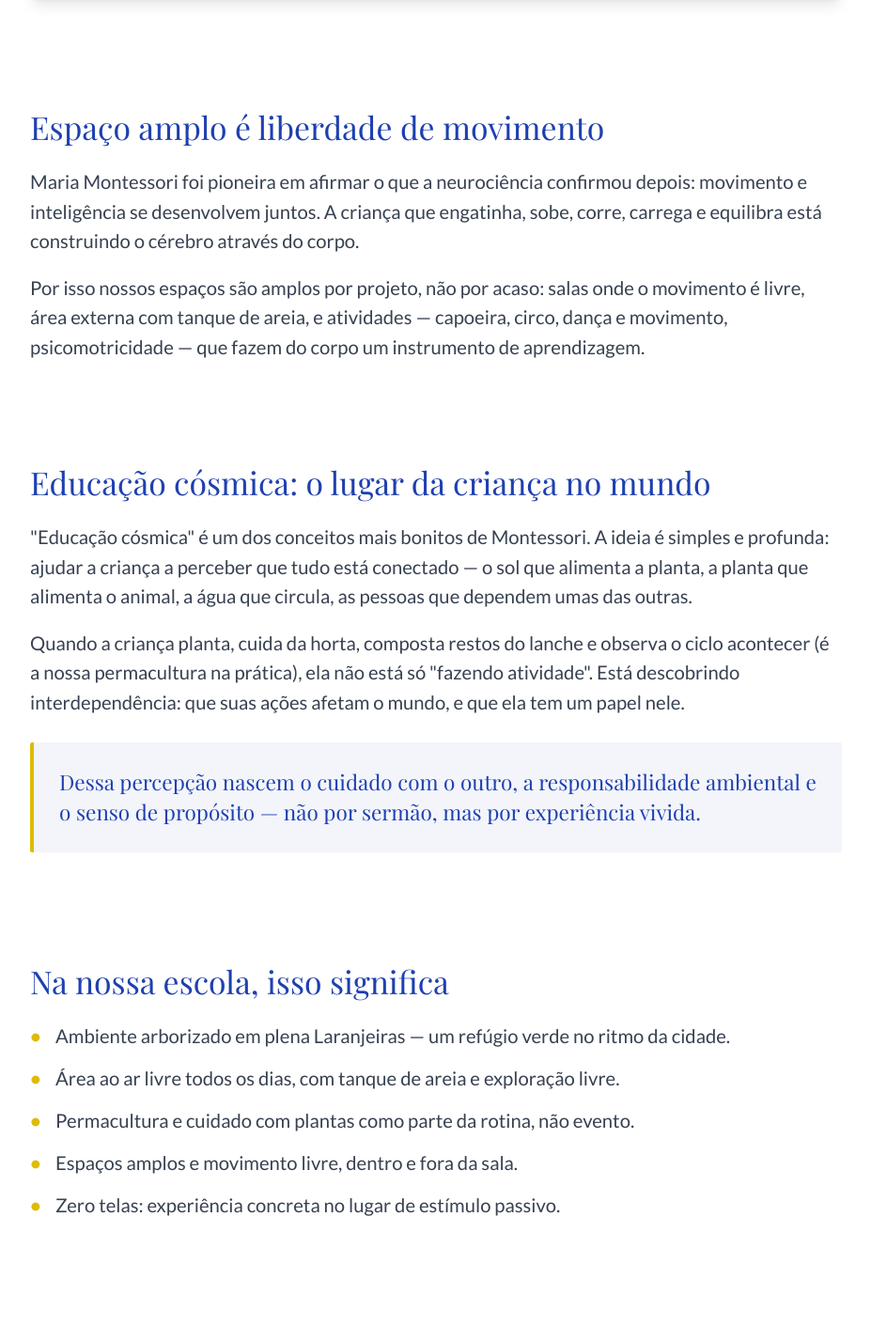
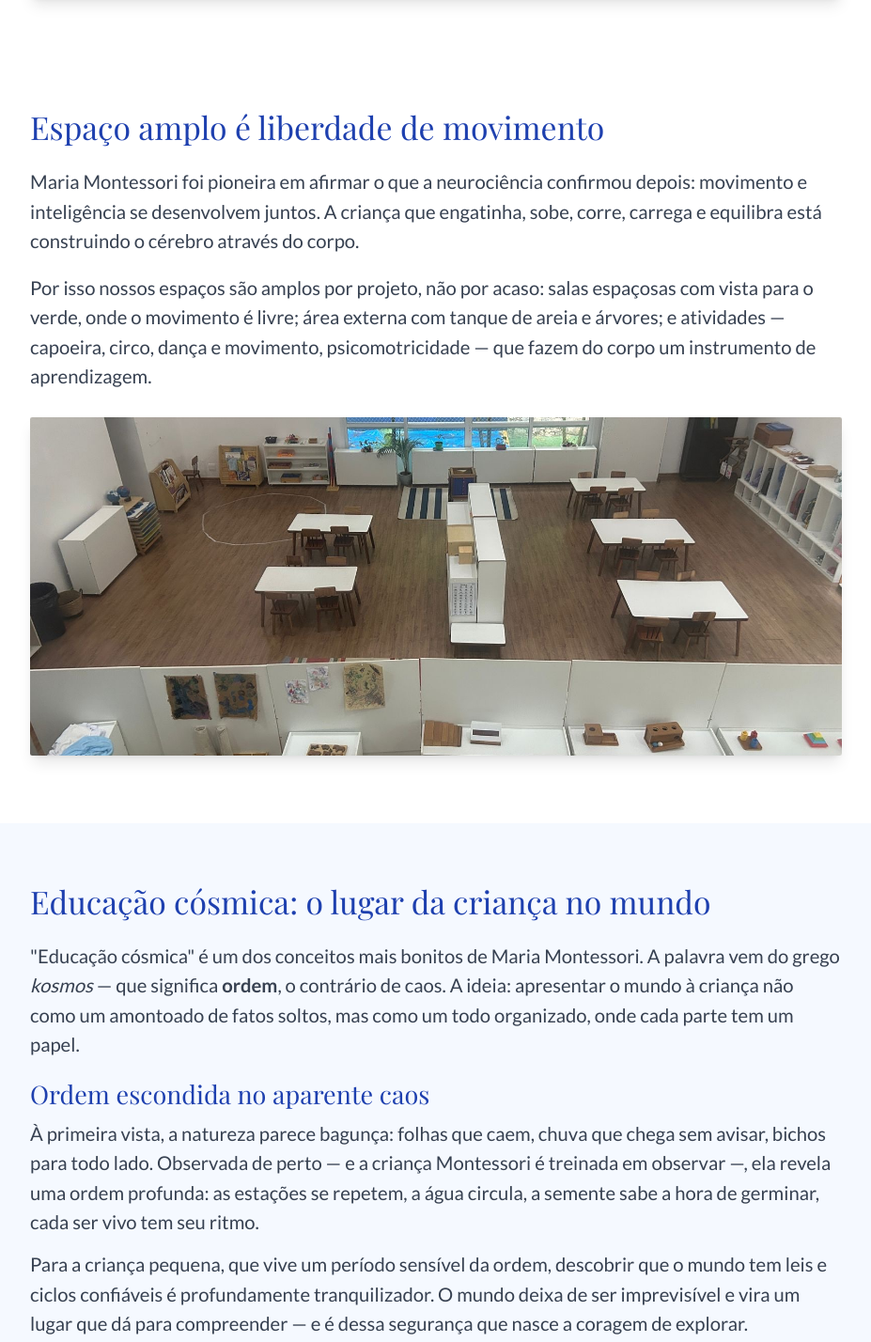
Before and after one commit to cberbel/Escola-montessoriana-site, a React (Vite) app in the folder escola-montessoriana-de-laranjeiras-main/: page /natureza-educacao-cosmica in a window 1280 px wide. Shown: the part 1369-2797 px from the top of the page at 94% size, without its empty margins (176-1103 px from the left). Built offline with nearby package versions, Linux system fonts and the light colour scheme.

Commit message:
Expande a página de Natureza e Educação Cósmica: ordem x caos, permacultura, horta e minhocário
Co-Authored-By: Claude Fable 5 <noreply@anthropic.com>

```diff
--- a/escola-montessoriana-de-laranjeiras-main/components/SaibaMais.tsx
+++ b/escola-montessoriana-de-laranjeiras-main/components/SaibaMais.tsx
@@ -25,7 +25,7 @@ const topics = [
   {
     icon: <Sprout size={28} />,
     title: 'Natureza e educação cósmica',
-    text: 'Espaço amplo, verde e movimento livre: como o ambiente forma a inteligência e o senso de pertencimento ao mundo.',
+    text: 'Espaço amplo e arborizado, aulas de permacultura com horta e minhocário: como a natureza forma a inteligência e o senso de pertencimento ao mundo.',
     to: '/natureza-educacao-cosmica',
   },
 ];
--- a/escola-montessoriana-de-laranjeiras-main/pages/landing/NaturezaEducacaoCosmica.tsx
+++ b/escola-montessoriana-de-laranjeiras-main/pages/landing/NaturezaEducacaoCosmica.tsx
@@ -1,18 +1,26 @@
 import React from 'react';
 import { LandingHero, LandingSection, LandingCTA, LandingImage, Highlight, Bullets, P, usePageMeta } from '../../components/landing/Landing';
 
+/** Tema da educação cósmica: título + texto, no mesmo estilo das áreas do currículo */
+const Tema: React.FC<{ title: string; children: React.ReactNode }> = ({ title, children }) => (
+  <div className="mb-8">
+    <h3 className="font-serif text-xl sm:text-2xl text-montessori-green mb-2">{title}</h3>
+    <div className="text-gray-700 text-base sm:text-lg leading-relaxed [&>p]:mb-3">{children}</div>
+  </div>
+);
+
 export const NaturezaEducacaoCosmica: React.FC = () => {
   usePageMeta(
-    'Natureza, Espaços Amplos e Educação Cósmica | Escola Montessoriana de Laranjeiras',
-    'Ambiente arborizado, espaços amplos, movimento livre e educação cósmica: como o contato com a natureza e o senso de interdependência formam crianças confiantes e conectadas ao mundo.'
+    'Natureza, Permacultura e Educação Cósmica | Escola Montessoriana de Laranjeiras',
+    'Ambiente arborizado, espaços amplos, aulas de permacultura com horta e minhocário, e a educação cósmica de Montessori: como a criança descobre a ordem da natureza e o seu lugar no mundo.'
   );
 
   return (
     <div className="bg-white">
       <LandingHero
         eyebrow="Natureza e pertencimento"
-        title="Um refúgio verde para crescer: natureza, espaço e educação cósmica"
-        subtitle="No meio da cidade, um ambiente arborizado onde a criança corre, planta, observa e descobre que faz parte de algo maior."
+        title="Um refúgio verde para crescer: natureza, permacultura e educação cósmica"
+        subtitle="No meio da cidade, um ambiente arborizado onde a criança corre, planta, cuida de minhocas e descobre que faz parte de algo maior."
       />
 
       <LandingSection heading="Por que a natureza é essencial (e não decoração)" className="pt-10 sm:pt-14">
@@ -36,27 +44,104 @@ export const NaturezaEducacaoCosmica: React.FC = () => {
           através do corpo.
         </P>
         <P>
-          Por isso nossos espaços são amplos por projeto, não por acaso: salas onde o movimento é livre, área externa
-          com tanque de areia, e atividades — capoeira, circo, dança e movimento, psicomotricidade — que fazem do corpo
-          um instrumento de aprendizagem.
+          Por isso nossos espaços são amplos por projeto, não por acaso: salas espaçosas com vista para o verde, onde o
+          movimento é livre; área externa com tanque de areia e árvores; e atividades — capoeira, circo, dança e
+          movimento, psicomotricidade — que fazem do corpo um instrumento de aprendizagem.
         </P>
+        <LandingImage src="/images/espaco.png" alt="Sala ampla da Escola Montessoriana, com mesas baixas, materiais ao alcance das crianças e janelas para o paredão de pedra verde" />
       </LandingSection>
 
-      <LandingSection heading="Educação cósmica: o lugar da criança no mundo">
+      <LandingSection heading="Educação cósmica: o lugar da criança no mundo" className="bg-montessori-cream/60 py-10 sm:py-14 rounded-sm">
         <P>
-          "Educação cósmica" é um dos conceitos mais bonitos de Montessori. A ideia é simples e profunda: ajudar a
-          criança a perceber que tudo está conectado — o sol que alimenta a planta, a planta que alimenta o animal, a
-          água que circula, as pessoas que dependem umas das outras.
+          "Educação cósmica" é um dos conceitos mais bonitos de Maria Montessori. A palavra vem do grego{' '}
+          <em>kosmos</em> — que significa <strong>ordem</strong>, o contrário de caos. A ideia: apresentar o mundo à
+          criança não como um amontoado de fatos soltos, mas como um todo organizado, onde cada parte tem um papel.
         </P>
-        <P>
-          Quando a criança planta, cuida da horta, composta restos do lanche e observa o ciclo acontecer (é a nossa
-          permacultura na prática), ela não está só "fazendo atividade". Está descobrindo interdependência: que suas
-          ações afetam o mundo, e que ela tem um papel nele.
-        </P>
+
+        <Tema title="Ordem escondida no aparente caos">
+          <p>
+            À primeira vista, a natureza parece bagunça: folhas que caem, chuva que chega sem avisar, bichos para todo
+            lado. Observada de perto — e a criança Montessori é treinada em observar —, ela revela uma ordem profunda:
+            as estações se repetem, a água circula, a semente sabe a hora de germinar, cada ser vivo tem seu ritmo.
+          </p>
+          <p>
+            Para a criança pequena, que vive um período sensível da ordem, descobrir que o mundo tem leis e ciclos
+            confiáveis é profundamente tranquilizador. O mundo deixa de ser imprevisível e vira um lugar que dá para
+            compreender — e é dessa segurança que nasce a coragem de explorar.
+          </p>
+        </Tema>
+
+        <Tema title="Tudo depende de tudo">
+          <p>
+            O sol alimenta a planta, a planta alimenta o animal, o animal devolve nutrientes ao solo, o solo alimenta a
+            planta de novo. Nada na natureza vive sozinho — e as pessoas também não. Quando a criança percebe essas
+            conexões na prática, entende que suas ações afetam o mundo, e que ela tem um papel nele.
+          </p>
+        </Tema>
+
+        <Tema title="O trabalho dos seres vivos">
+          <p>
+            Cada ser vivo, sem saber, trabalha para o todo: a minhoca fofa e fertiliza o solo, a abelha poliniza as
+            flores enquanto busca seu alimento, os fungos decompõem o que morreu para virar vida nova. Montessori
+            chamava isso de <strong>tarefa cósmica</strong> — e mostrá-la à criança muda a relação dela com o próprio
+            trabalho: trabalhar não é obrigação, é o jeito de cada um participar do mundo.
+          </p>
+        </Tema>
+
+        <Tema title="Supranatureza: o que os humanos constroem">
+          <p>
+            E qual é a tarefa dos seres humanos? Montessori mostrava à criança que quase tudo ao nosso redor — o pão, a
+            casa, a roupa, a estrada — é natureza transformada pelo trabalho acumulado de gerações. É a{' '}
+            <strong>supranatureza</strong>: a camada que a humanidade construiu sobre o mundo natural. Perceber isso
+            desperta gratidão pelos que vieram antes e o desejo de contribuir também.
+          </p>
+        </Tema>
+
         <Highlight>
           Dessa percepção nascem o cuidado com o outro, a responsabilidade ambiental e o senso de propósito — não por
           sermão, mas por experiência vivida.
         </Highlight>
+      </LandingSection>
+
+      <LandingSection heading="Permacultura na prática: horta, minhocário e abelhas">
+        <P>
+          Aqui, a educação cósmica não fica na teoria: as crianças têm <strong>aulas de permacultura</strong> como
+          parte da rotina, com um educador especializado. Permacultura é o desenho de sistemas que imitam a
+          inteligência da natureza — onde nada se perde e tudo se transforma.
+        </P>
+        <P>
+          <strong>Na horta</strong>, a criança prepara a terra, planta, rega, espera e colhe. Cada etapa é uma lição de
+          ciclo, paciência e causa e efeito — com as mãos na terra, do jeito que criança aprende de verdade.
+        </P>
+        <LandingImage src="/images/natureza/horta-plantio.jpg" alt="Duas crianças agachadas na horta da escola, plantando uma muda juntas na terra" />
+        <P>
+          <strong>No minhocário</strong>, os restos do lanche viram terra fértil pelo trabalho das minhocas — a tarefa
+          cósmica acontecendo na palma da mão. As crianças observam, tocam e acompanham a transformação semana a
+          semana. Veja uma aula de verdade:
+        </P>
+        <div className="max-w-xs mx-auto my-6">
+          <div className="aspect-[9/16] overflow-hidden rounded-sm shadow-lg bg-black">
+            <video
+              src="/videos/video2.mp4"
+              poster="/images/natureza/permacultura-minhocario-poster.jpg"
+              controls
+              playsInline
+              preload="none"
+              className="w-full h-full object-cover"
+            >
+              Seu navegador não suporta vídeo.
+            </video>
+          </div>
+          <p className="mt-3 text-center text-sm text-gray-500">
+            Aula de permacultura: conhecendo as minhocas do minhocário
+          </p>
+        </div>
+        <P>
+          <strong>E em breve, abelhas nativas sem ferrão:</strong> estamos preparando a chegada de um meliponário com
+          abelhas brasileiras como a jataí — que não têm ferrão, são seguras para as crianças e estão entre as
+          principais polinizadoras da nossa flora. As crianças vão acompanhar de perto o trabalho de um dos seres mais
+          importantes do planeta.
+        </P>
       </LandingSection>
 
       <LandingSection heading="Na nossa escola, isso significa">
@@ -64,7 +149,7 @@ export const NaturezaEducacaoCosmica: React.FC = () => {
           items={[
             'Ambiente arborizado em plena Laranjeiras — um refúgio verde no ritmo da cidade.',
             'Área ao ar livre todos os dias, com tanque de areia e exploração livre.',
-            'Permacultura e cuidado com plantas como parte da rotina, não evento.',
+            'Aulas de permacultura na rotina: horta, minhocário e, em breve, abelhas nativas sem ferrão.',
             'Espaços amplos e movimento livre, dentro e fora da sala.',
             'Zero telas: experiência concreta no lugar de estímulo passivo.',
           ]}
```
Also changed, not shown: escola-montessoriana-de-laranjeiras-main/public/images/natureza/horta-plantio.jpg (added), escola-montessoriana-de-laranjeiras-main/public/images/natureza/permacultura-minhocario-poster.jpg (added).
